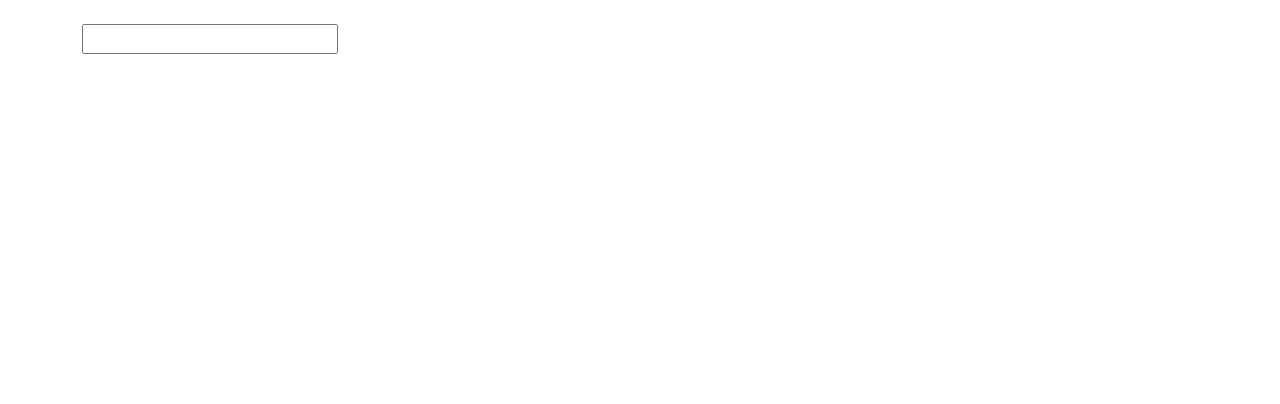
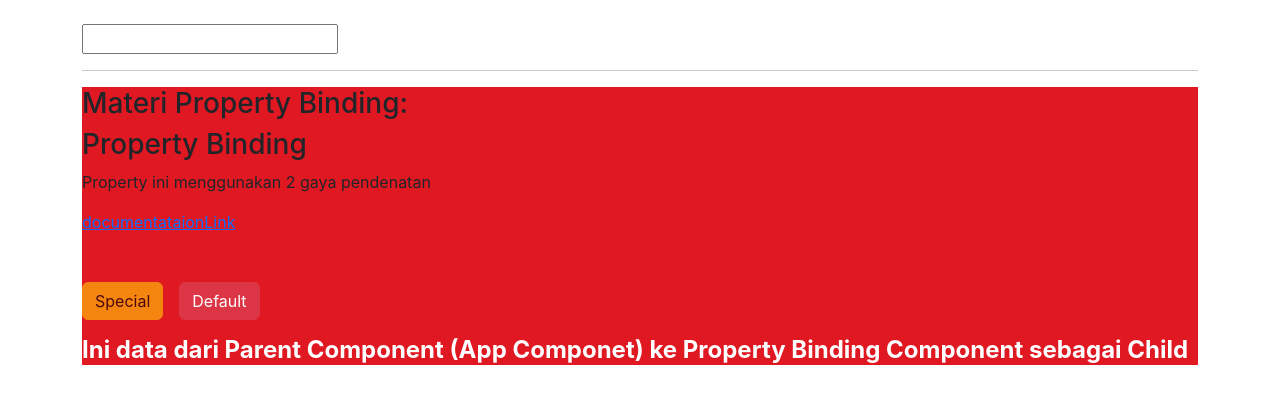
Before and after one commit to iqbalrivaldi28/Learn-Angular-17, an Angular app: page / in a window 1280 px wide. Shown: the part 792-1196 px from the top of the page. Before the commit the page ends 862 px from the top, so only its background shows below. Built offline with nearby package versions, Linux system fonts and the light colour scheme.

Commit message:
feat:  add property-binding concept

```diff
--- a/src/app/app.component.html
+++ b/src/app/app.component.html
@@ -2,3 +2,4 @@
 
 <app-parent></app-parent>
 <app-data-binding></app-data-binding>
+<app-property-binding [parentData]="dataPropertyBinding"></app-property-binding>
--- a/src/app/app.component.ts
+++ b/src/app/app.component.ts
@@ -2,12 +2,21 @@ import { Component } from '@angular/core';
 import { RouterOutlet } from '@angular/router';
 import { ParentComponent } from './components/input_output/parent/parent.component';
 import { DataBindingComponent } from './components/data-binding/data-binding.component';
+import { PropertyBindingComponent } from './components/property-binding/property-binding.component';
 
 @Component({
   selector: 'app-root',
   standalone: true,
-  imports: [RouterOutlet, ParentComponent, DataBindingComponent],
+  imports: [
+    RouterOutlet,
+    ParentComponent,
+    DataBindingComponent,
+    PropertyBindingComponent,
+  ],
   templateUrl: './app.component.html',
   styleUrl: './app.component.scss',
 })
-export class AppComponent {}
+export class AppComponent {
+  dataPropertyBinding =
+    'Ini data dari Parent Component (App Componet) ke Property Binding Component sebagai Child';
+}
--- a/src/app/components/data-binding/data-binding.component.html
+++ b/src/app/components/data-binding/data-binding.component.html
@@ -2,12 +2,12 @@
   <!-- Data Binding -->
   <h3>{{ dataBinding }}</h3>
 
-  <!-- Data Binding One Way dari Data Souce (TS) ke View (HTML) -->
+  <!-- Data Binding One Way dari Data Souce (TS) ke View (HTML) (Property BInding) -->
   <img [src]="imgsrc" alt="property-binding" *ngIf="isShowImage" />
 
   <br />
 
-  <!-- Data Binding One Way dari View (HTML) ke Data Source (TS) -->
+  <!-- Data Binding One Way dari View (HTML) ke Data Source (TS) (Event Binding) -->
   <button (click)="hideImage()" class="me-3 mt-3 btn btn-danger">
     {{ btnHide }}
   </button>
--- /dev/null
+++ b/src/app/components/property-binding/property-binding.component.html
@@ -0,0 +1,32 @@
+<div class="container mb-5">
+  <hr />
+  <!-- Property Binding Pada DIV -->
+  <div [class]="contentClas">
+    <h3>Materi Property Binding:</h3>
+
+    <h3 [innerHTML]="title"></h3>
+    <p [innerHTML]="paragraf"></p>
+    <a [href]="documentataionLink">documentataionLink</a>
+
+    <br />
+
+    <button
+      [disabled]="isClassSpecial"
+      (click)="changeClassType('special')"
+      class="btn btn-warning me-3 mt-5"
+    >
+      Special
+    </button>
+    <button
+      [disabled]="!isClassSpecial"
+      (click)="changeClassType('default')"
+      class="btn btn-danger mt-5"
+    >
+      Default
+    </button>
+
+    <br />
+
+    <h4 class="mt-3 text-white fw-bold">{{ parentData }}</h4>
+  </div>
+</div>
--- /dev/null
+++ b/src/app/components/property-binding/property-binding.component.scss
@@ -0,0 +1,7 @@
+.defaultClass {
+  background-color: rgb(224, 24, 34);
+}
+
+.specialClass {
+  background-color: yellow;
+}
--- /dev/null
+++ b/src/app/components/property-binding/property-binding.component.ts
@@ -0,0 +1,32 @@
+import { Component, Input } from '@angular/core';
+
+@Component({
+  selector: 'app-property-binding',
+  standalone: true,
+  imports: [],
+  templateUrl: './property-binding.component.html',
+  styleUrl: './property-binding.component.scss',
+})
+export class PropertyBindingComponent {
+  title = 'Property Binding';
+  paragraf = 'Property ini menggunakan 2 gaya pendenatan';
+  documentataionLink = 'https://angular.io/guide/property-binding';
+
+  //? Property BInding Pada DIV
+  contentClas = 'defaultClass';
+  isClassSpecial = true;
+
+  changeClassType(type: string) {
+    if (type === 'special') {
+      this.isClassSpecial = true;
+      this.contentClas = 'specialClass';
+      this.title = 'Special Class';
+    } else {
+      this.isClassSpecial = false;
+      this.contentClas = 'defaultClass';
+      this.title = 'Default Class';
+    }
+  }
+
+  @Input() parentData = '';
+}
```
Also changed, not shown: 1 other file (tests, documents, lock files or other folders).
